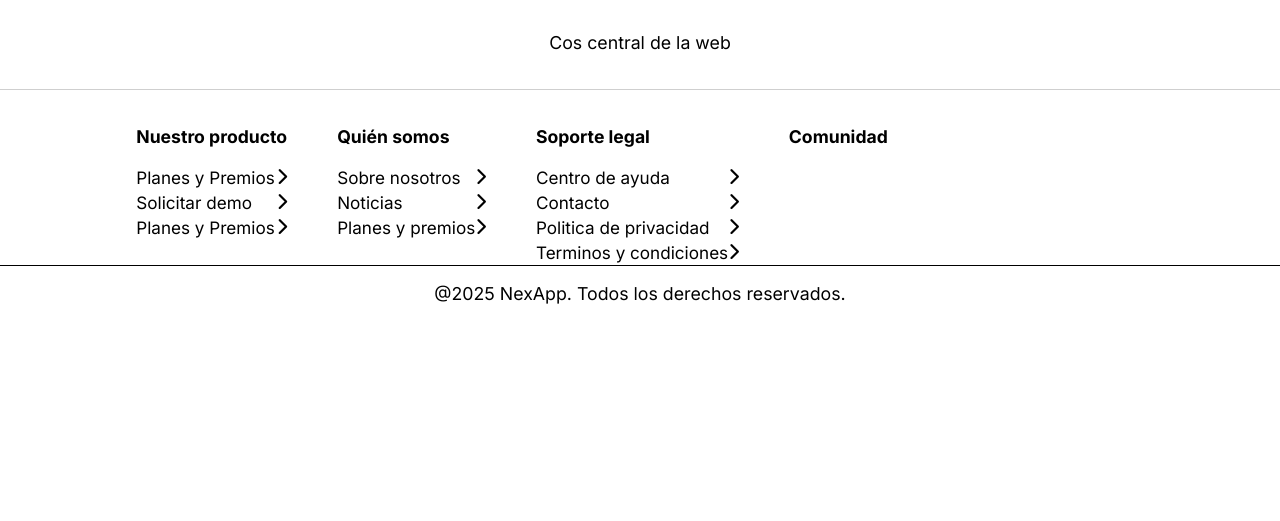
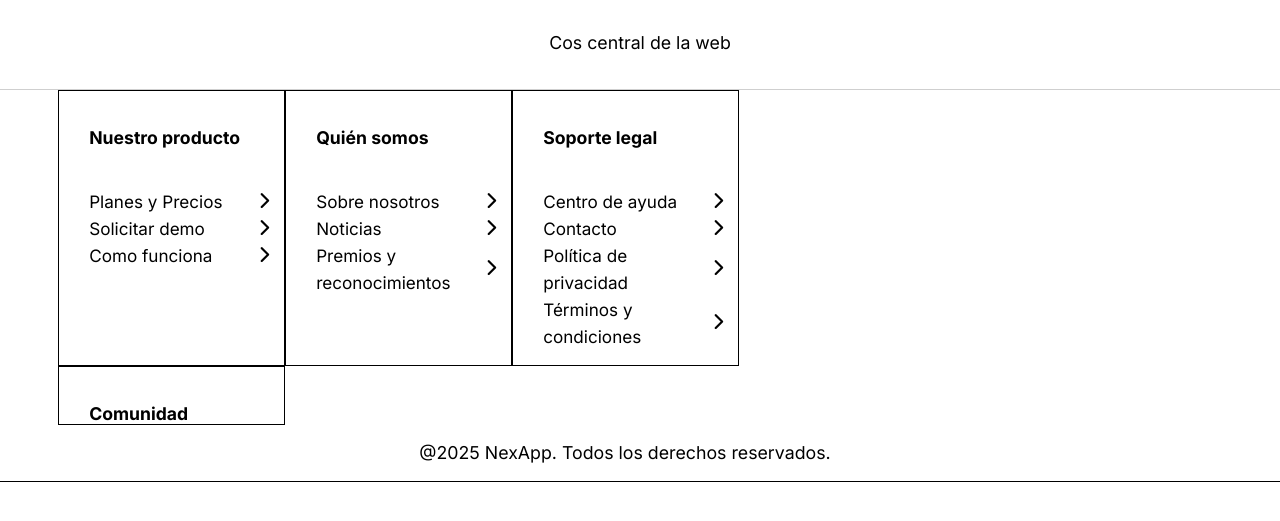
Before and after one commit to MikeyN-ai/Tasques-DIW, a plain HTML site: page header i footer/index.html in a window 1280 px wide. Shown: the part 131-652 px from the top of the page. Drawn offline with Linux system fonts and the light colour scheme.

Commit message:
Modificacions footer

```diff
--- a/header i footer/index.html
+++ b/header i footer/index.html
@@ -51,12 +51,14 @@
 
             <!-- Footer de desktop -->
             <div class="row footer">
-                <div class="col-12">
-                    <div class="footer-contingut">
-                        <div class="footer_element">
+                <div class="col-9">
+                    <div class="container-fluid">
+                        <div class="row footer-contingut">
+                            <div class="col-3 footer_element">
                                 <h3>Nuestro producto</h3>
+                                <div class="footer_link">
                                     <a href="#" class="footer_opcio">
-                                <p>Planes y Premios</p>
+                                        <p>Planes y Precios</p>
                                         <i class="fa-solid fa-chevron-right"></i>
                                     </a>
                                     <a href="#" class="footer_opcio">
@@ -64,12 +66,14 @@
                                         <i class="fa-solid fa-chevron-right"></i>
                                     </a>
                                     <a href="#" class="footer_opcio">
-                                <p>Planes y Premios</p>
+                                        <p>Como funciona</p>
                                         <i class="fa-solid fa-chevron-right"></i>
                                     </a>
                                 </div>
-                        <div class="footer_element">
+                            </div>
+                            <div class="col-3 footer_element">
                                 <h3>Quién somos</h3>
+                                <div class="footer_link">
                                     <a href="#" class="footer_opcio">
                                         <p>Sobre nosotros</p>
                                         <i class="fa-solid fa-chevron-right"></i>
@@ -79,12 +83,14 @@
                                         <i class="fa-solid fa-chevron-right"></i>
                                     </a>
                                     <a href="#" class="footer_opcio">
-                                <p>Planes y premios</p>
+                                        <p>Premios y reconocimientos</p>
                                         <i class="fa-solid fa-chevron-right"></i>
                                     </a>
                                 </div>
-                        <div class="footer_element">
+                            </div>
+                            <div class="col-3 footer_element">
                                 <h3>Soporte legal</h3>
+                                <div class="footer_link">
                                     <a href="#" class="footer_opcio">
                                         <p>Centro de ayuda</p>
                                         <i class="fa-solid fa-chevron-right"></i>
@@ -94,23 +100,24 @@
                                         <i class="fa-solid fa-chevron-right"></i>
                                     </a>
                                     <a href="#" class="footer_opcio">
-                                <p>Politica de privacidad</p>
+                                        <p>Política de privacidad</p>
                                         <i class="fa-solid fa-chevron-right"></i>
                                     </a>
                                     <a href="#" class="footer_opcio">
-                                <p>Terminos y condiciones</p>
+                                        <p>Términos y condiciones</p>
                                         <i class="fa-solid fa-chevron-right"></i>
                                     </a>
                                 </div>
-                        <div class="footer_element">
+                            </div>
+                            <div class="col-3 footer_element">
                                 <h3>Comunidad</h3>
-
                             </div>
-                        <div class="footer_element">
 
                         </div>
                     </div>
                 </div>
+                <div class="col-3">
+
                 </div>
             <div class="row">
                 <div class="col-12">
--- a/header i footer/resources/css/style.css
+++ b/header i footer/resources/css/style.css
@@ -101,16 +101,21 @@
 
 .footer-contingut {
     display: flex;
-    padding-left: 5.7%;
+    flex-direction: row;
+    padding-left: 4.8%;
 }
 
 .footer_element {
     padding-top: 20px;
-    padding-left: 50px;
+    border: 1px solid black;
+    max-width: 1000px;
+    min-width: 227px;
 }
 
 .footer_element h3 {
     font-size: 1.1em;
+    margin-bottom: 0;
+    margin-left: 15px;
 }
 
 .footer_opcio {
@@ -118,13 +123,17 @@
     justify-content: space-between;
     align-items: center;
     font-size: 1.07em;
-    max-width: 100%;
-    flex-wrap: wrap;
 }
 
-.footer_opcio p {
+.footer_link {
+    margin-top: 39px;
+    line-height: 27px;
+    padding-bottom: 15px;
+}
+
+.footer_link p {
     margin: 0;
-    line-height: 25px;
+    margin-left: 15px;
 }
 
 .footer_opcio:hover p{
```
Lines whose indentation alone changed are shown as unchanged.
